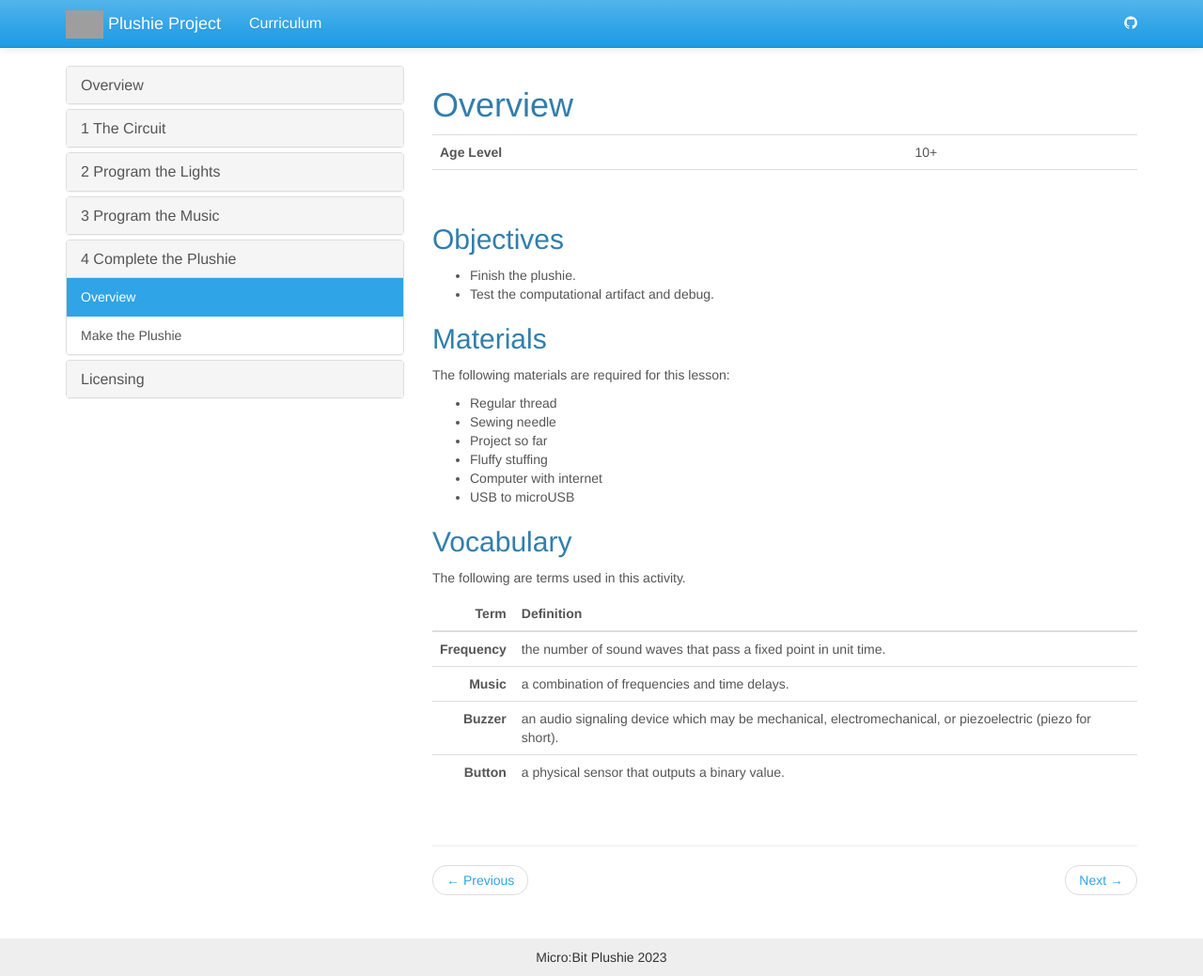
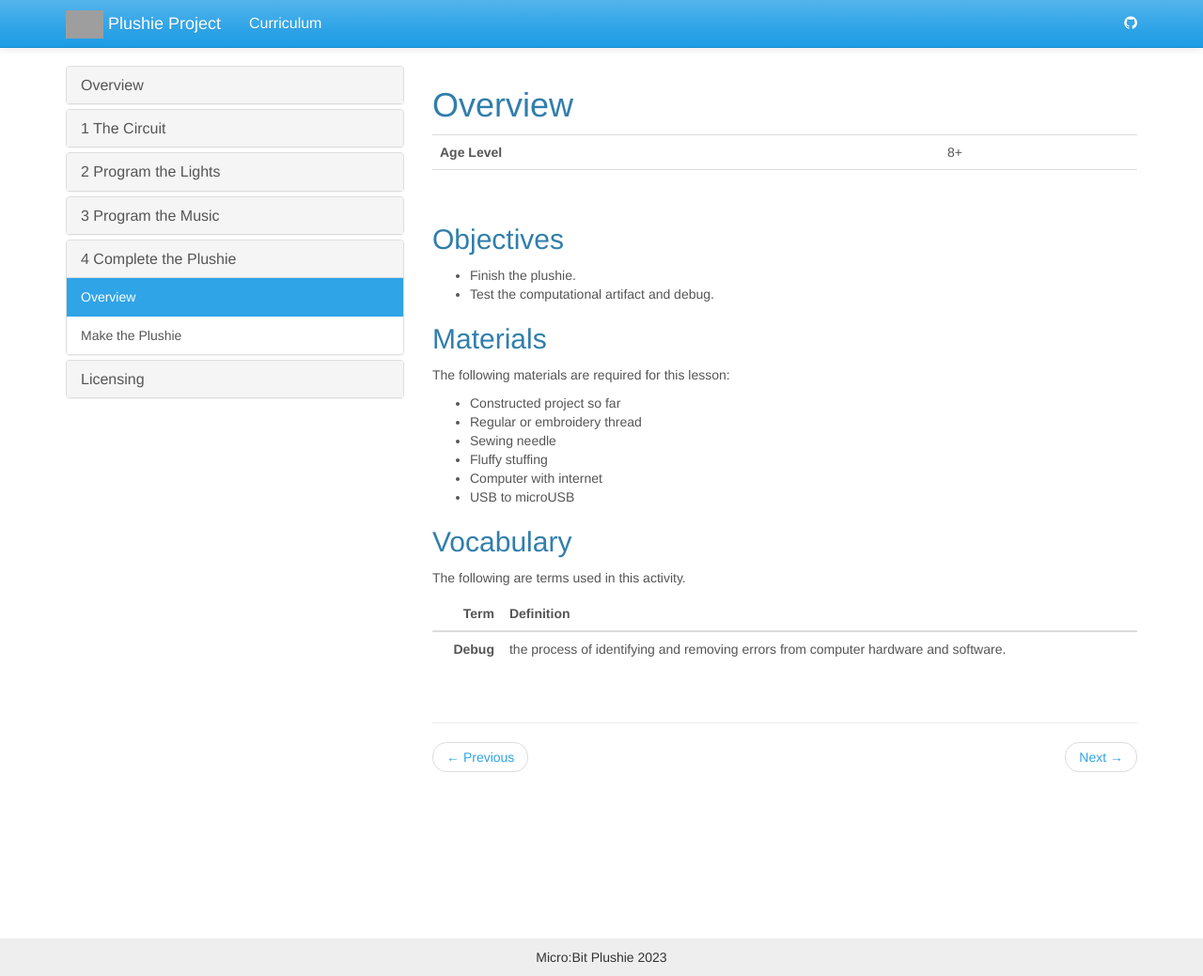
Before and after one commit to jake-chipps/plushie, a Jekyll site: the page built from _docs/lessons/4-0.md, in a window 1280 px wide and 1039 px high. Shown: the whole window at 94% size. Built offline with Jekyll 4.4.1, drawn with Linux system fonts in a browser that asks for light colours; grey boxes are pictures that could not be loaded.

Commit message:
Add content

```diff
--- a/_docs/lessons/4-0.md
+++ b/_docs/lessons/4-0.md
@@ -4,7 +4,7 @@ permalink: /docs/4-0/
 ---
 
 | ---: | :--- |
-| **Age Level** | 10+ |
+| **Age Level** | 8+ |
 |   |   |
 
 ## Objectives
@@ -13,9 +13,9 @@ permalink: /docs/4-0/
 
 ## Materials
 The following materials are required for this lesson:
-- Regular thread
+- Constructed project so far
+- Regular or embroidery thread
 - Sewing needle
-- Project so far
 - Fluffy stuffing
 - Computer with internet
 - USB to microUSB
@@ -25,7 +25,4 @@ The following are terms used in this activity.
 
  Term | Definition
  ---: | --
-**Frequency**  |  the number of sound waves that pass a fixed point in unit time.
-**Music**  |  a combination of frequencies and time delays.
-**Buzzer**  |  an audio signaling device which may be mechanical, electromechanical, or piezoelectric (piezo for short).
-**Button**  |  a physical sensor that outputs a binary value.
+**Debug**  | the process of identifying and removing errors from computer hardware and software.
```
Also changed, not shown: _docs/lessons/4-1.md (+6 -1 lines), 4 other files.
